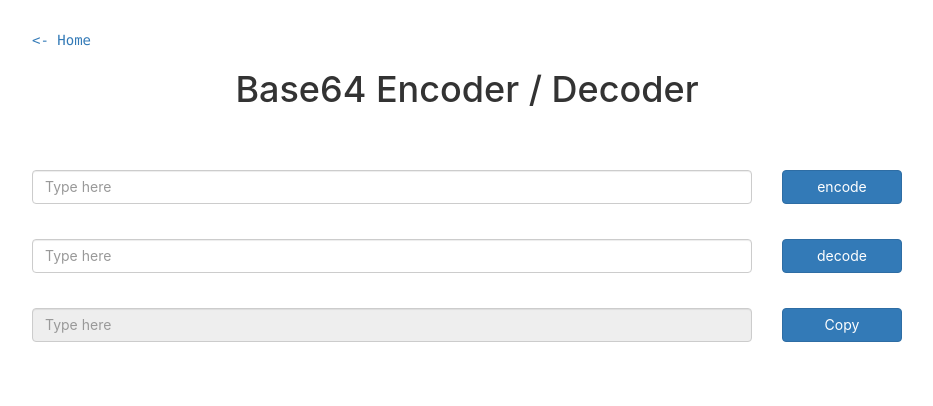
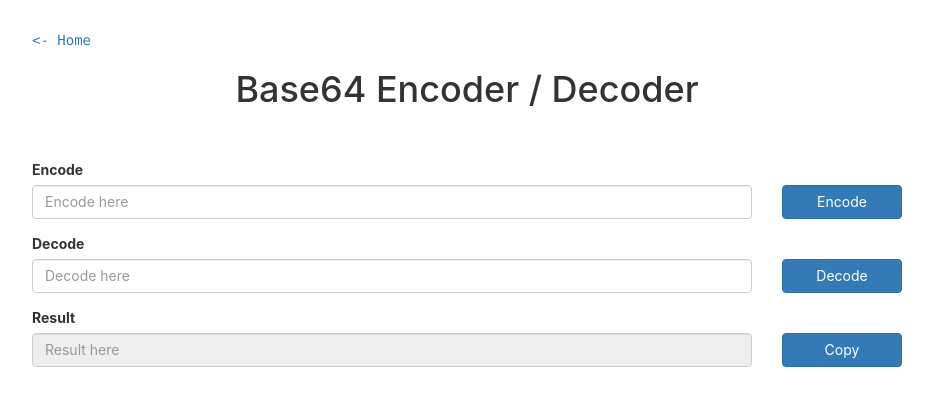
Before and after one commit to noraworld/utils, a Jekyll site: the page built from _posts/2016-12-26-base64.md, in a window 1280 px wide. Shown: the top 406 px of the page, without its empty margins (173-1106 px from the left). Built offline with Jekyll 4.4.1, drawn with Linux system fonts in a browser that asks for light colours.

Commit message:
:cherry_blossom: Clean HTML

```diff
--- a/_posts/2016-12-26-base64.md
+++ b/_posts/2016-12-26-base64.md
@@ -7,25 +7,42 @@ script: base64.js
 
 <form id="encode">
   <div class="form-group">
+    <label class="control-label">Encode</label>
     <div class="row">
-      <div class="col-md-10 box"><input type="text" id="plain-value" class="form-control" placeholder="Type here"></div>
-      <div class="col-md-2 box"><input type="submit" value="encode" class="btn btn-block btn-primary"></div>
+      <div class="col-md-10">
+        <input type="text" id="plain-value" class="form-control" placeholder="Encode here">
+      </div>
+      <div class="col-md-2">
+        <input type="submit" value="Encode" class="btn btn-block btn-primary" tabindex="-1">
+      </div>
     </div>
   </div>
 </form>
 
 <form id="decode">
   <div class="form-group">
+    <label class="control-label">Decode</label>
     <div class="row">
-      <div class="col-md-10 box"><input type="text" id="encoded-value" class="form-control" placeholder="Type here"></div>
-      <div class="col-md-2 box"><input type="submit" value="decode" class="btn btn-block btn-primary"></div>
+      <div class="col-md-10">
+        <input type="text" id="encoded-value" class="form-control" placeholder="Decode here">
+      </div>
+      <div class="col-md-2">
+        <input type="submit" value="Decode" class="btn btn-block btn-primary" tabindex="-1">
+      </div>
     </div>
   </div>
 </form>
 
-<div class="box">
-  <div class="row">
-    <div class="col-md-10 box"><input type="text" id="result" class="form-control" placeholder="Type here" readonly></div>
-    <div class="col-md-2 box"><input type="submit" value="Copy" id="copy" class="btn btn-block btn-primary"></div>
+<form id="result">
+  <div class="form-group">
+    <label class="control-label">Result</label>
+    <div class="row">
+      <div class="col-md-10">
+        <input type="text" id="result-value" class="form-control" placeholder="Result here" readonly>
+      </div>
+      <div class="col-md-2">
+        <input type="submit" value="Copy" id="copy" class="btn btn-block btn-primary" tabindex="-1">
+      </div>
+    </div>
   </div>
-</div>
+</form>
```
